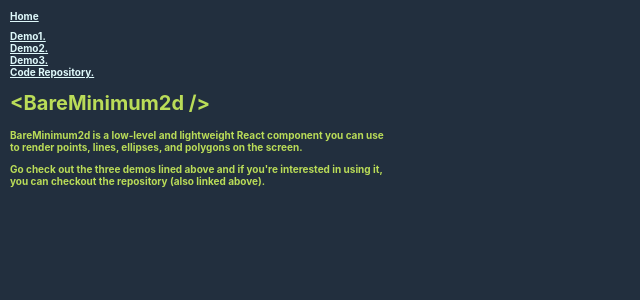
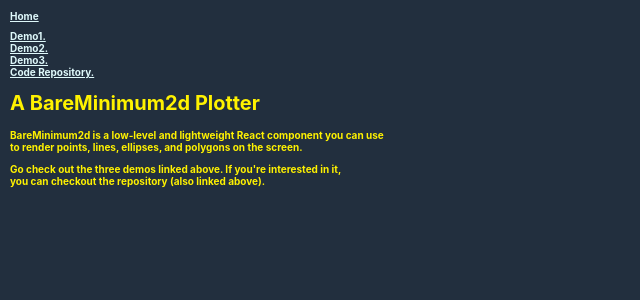
Before and after one commit to ngud-0119/chart-js, a React (Create React App) app in the folder example/: page / in a window 1280 px wide. Shown: the top 300 px of the page, without its empty margins (0-640 px from the left). Built offline with nearby package versions, Linux system fonts and the light colour scheme.

Commit message:
demo: Update css styles and fix some wordings

```diff
--- a/example/src/App.js
+++ b/example/src/App.js
@@ -30,7 +30,7 @@ const LandingPage = () => (
     <a href={URL_REPO} target='_blank' rel='noopener noreferrer'>
       Code Repository.
     </a>
-    <h1>{'<BareMinimum2d />'}</h1>
+    <h1>A BareMinimum2d Plotter</h1>
     <p>
       BareMinimum2d is a low-level and lightweight React component you can use
       <br />
@@ -38,8 +38,7 @@ const LandingPage = () => (
       <br />
     </p>
     <p>
-      Go check out the three demos lined above and if you're interested in using
-      it,
+      Go check out the three demos linked above. If you're interested in it,
       <br />
       you can checkout the repository (also linked above).
     </p>
--- a/example/src/demo1/demo.js
+++ b/example/src/demo1/demo.js
@@ -27,7 +27,7 @@ import { URL_SOURCE_CODE_DEMO1, URL_SOURCE_PROPS_DEMO1 } from '../links'
  *****/
 
 const DemoSticky = ({ height, width }) => (
-  <div style={{ position: 'fixed', color: '#32ff7e' }} className='sticky-div'>
+  <div style={{ position: 'fixed' }} className='sticky-div'>
     <p>
       Resize the window.
       <br />
--- a/example/src/demo2/demo.js
+++ b/example/src/demo2/demo.js
@@ -16,7 +16,7 @@ import { URL_SOURCE_CODE_DEMO2 } from '../links'
  *****/
 
 const DemoSticky = ({ t }) => (
-  <div style={{ position: 'fixed', color: '#ffffff' }} className='sticky-div'>
+  <div style={{ position: 'fixed' }} className='sticky-div'>
     <p>
       BareMinimum2d can be used for on-the-fly animations
       <br />
--- a/example/src/demo3/demo.js
+++ b/example/src/demo3/demo.js
@@ -25,7 +25,7 @@ import {
  *****/
 
 const DemoSticky = ({ x, y, theta }) => (
-  <div style={{ position: 'fixed', color: '#000000' }} className='sticky-div'>
+  <div style={{ position: 'fixed' }} className='sticky-div'>
     <p>
       Move your cursor to spin the pinwheel.
       <br />
--- a/example/src/index.css
+++ b/example/src/index.css
@@ -8,7 +8,7 @@ body {
   -moz-osx-font-smoothing: grayscale;
   font-weight: bolder;
   background-color: #222f3e;
-  color: #badc58;
+  color: #fff200;
   font-size: 10px;
 }
 
```
